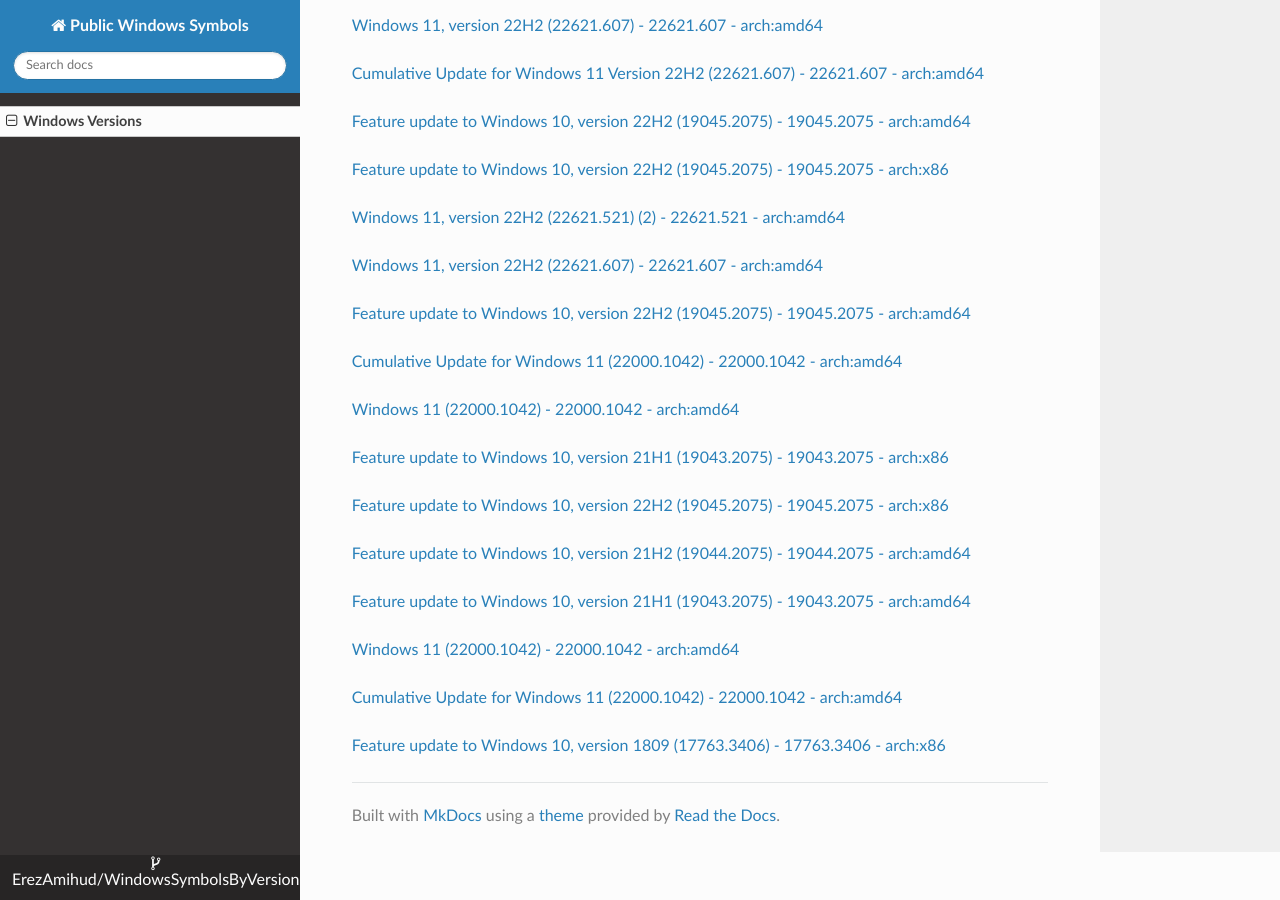
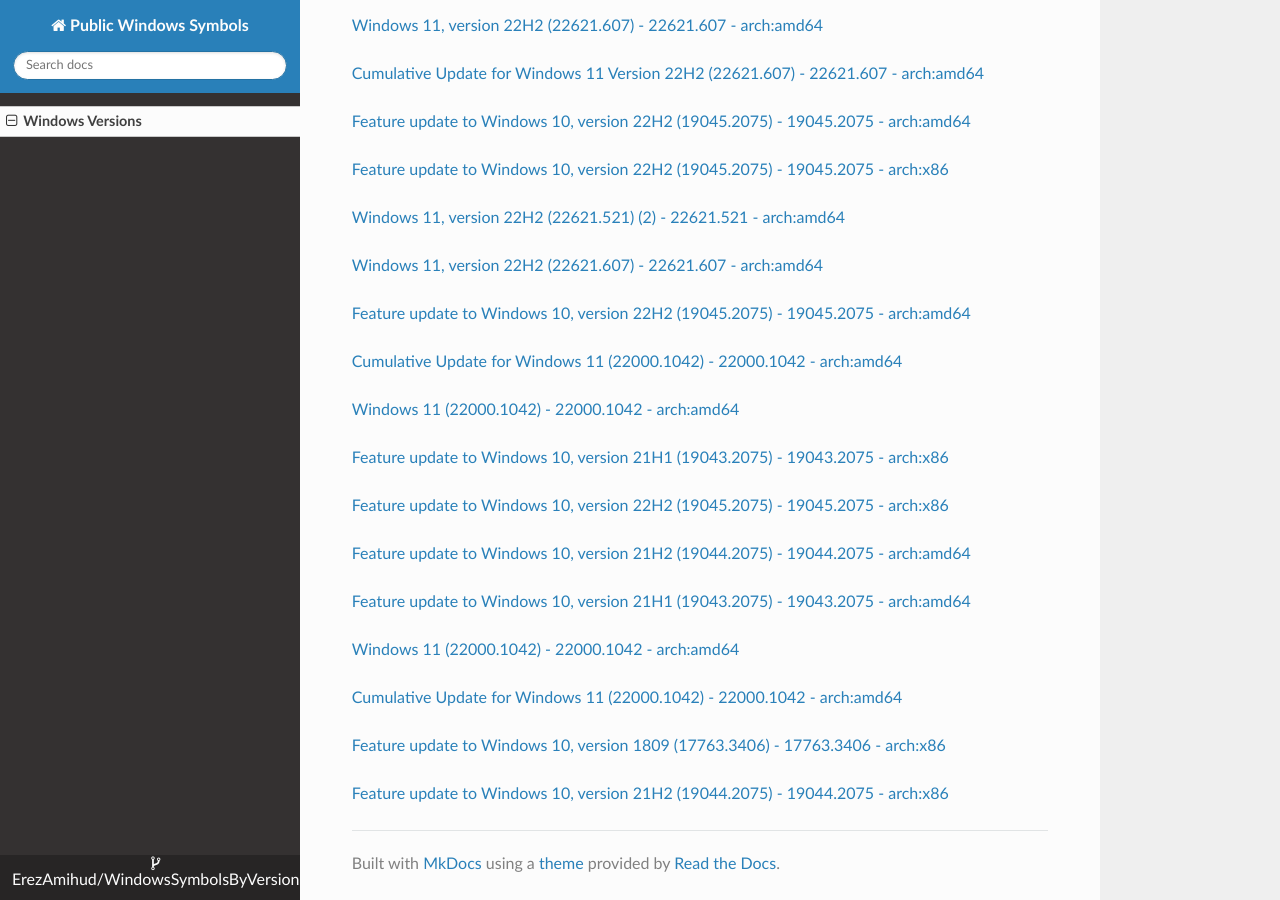
Before and after one commit to ErezAmihud/WindowsSymbolsByVersion, an MkDocs documentation site: the page built from docs/index.md, in a window 1280 px wide and 900 px high, scrolled down 51797 px. Built offline with MkDocs 1.6.1, drawn with Linux system fonts in a browser that asks for light colours; nearby versions of some CDN libraries.

Commit message:
Automated commit, add manifest for 04e76108-ab0d-45ff-baf1-32f7313c9f32

```diff
--- a/docs/index.md
+++ b/docs/index.md
@@ -3061,3 +3061,6 @@
 
 
 [Feature update to Windows 10, version 1809 (17763.3406) - 17763.3406 - arch:x86](https://github.com/ErezAmihud/WindowsSymbolsByVersion/blob/main/manifests/c8aee0b9-c741-4818-bc98-d74ac9ffe383.manifest)
+
+
+[Feature update to Windows 10, version 21H2 (19044.2075) - 19044.2075 - arch:x86](https://github.com/ErezAmihud/WindowsSymbolsByVersion/blob/main/manifests/04e76108-ab0d-45ff-baf1-32f7313c9f32.manifest)
```
Also changed, not shown: process_builds.json (+1 -1 lines), 1 other file.
